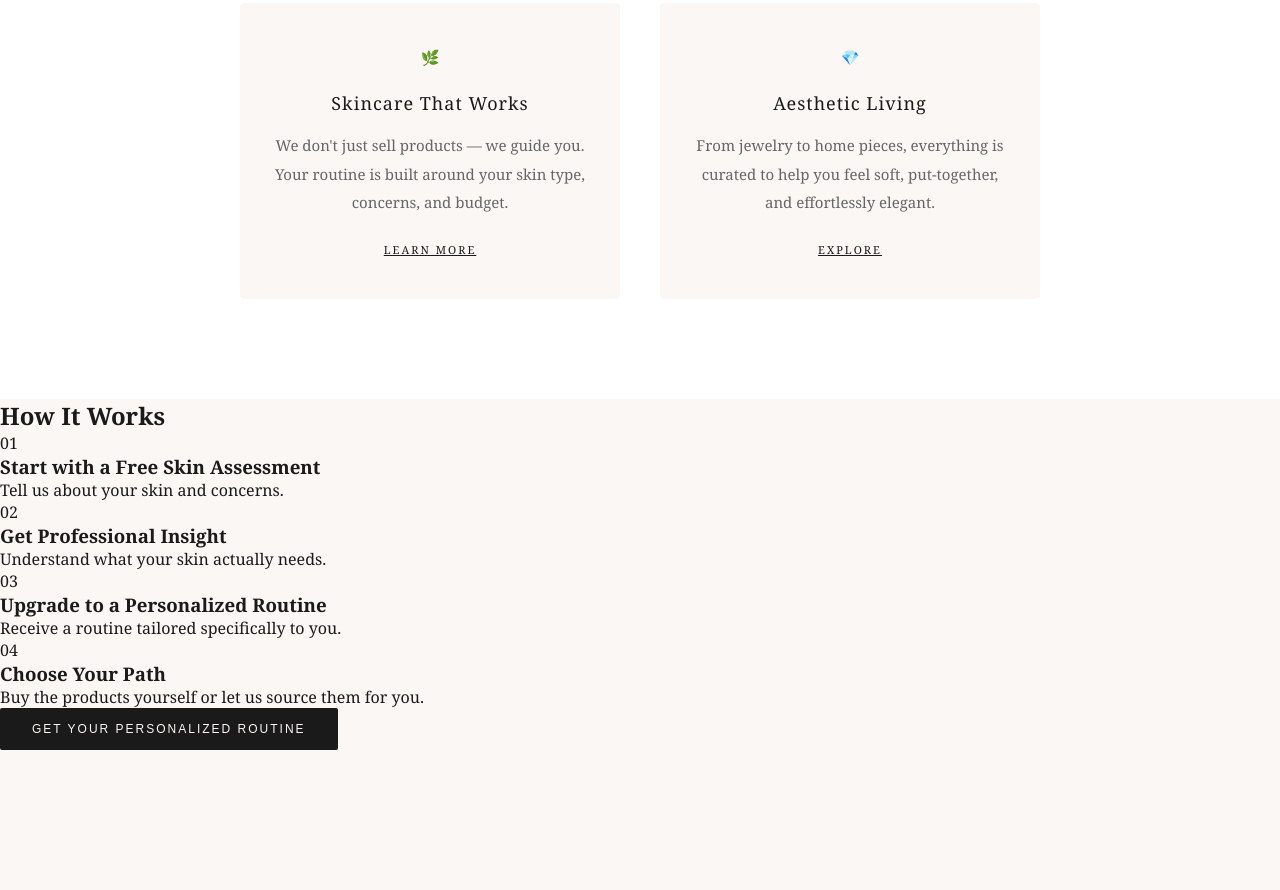
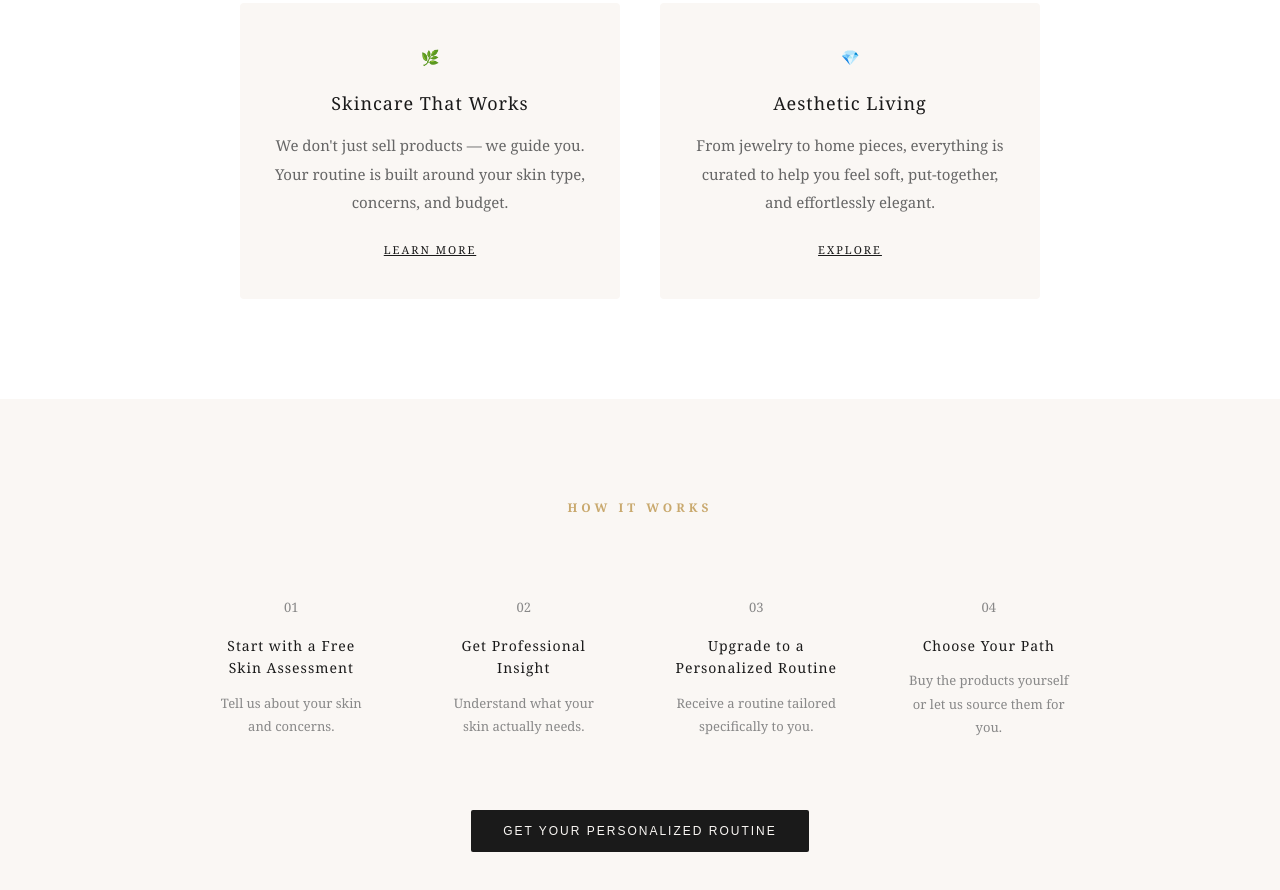
Before and after one commit to dwaays/ziaco, a plain HTML site: page index.html in a window 1280 px wide. Shown: the part 816-1706 px from the top of the page. Before the commit the page ends 1566 px from the top, so only its background shows below. Drawn offline with Linux system fonts and the light colour scheme.

Commit message:
Update style.css

```diff
--- a/style.css
+++ b/style.css
@@ -188,3 +188,56 @@ nav {
     grid-template-columns: 1fr;
   }
 }
+
+.how-it-works {
+  padding: 100px 40px;
+  text-align: center;
+  background-color: #faf7f4;
+}
+
+.how-it-works h2 {
+  font-size: 12px;
+  letter-spacing: 4px;
+  text-transform: uppercase;
+  color: #c9a96e;
+  margin-bottom: 60px;
+}
+
+.steps {
+  display: grid;
+  grid-template-columns: repeat(4, 1fr);
+  gap: 30px;
+  max-width: 900px;
+  margin: 0 auto 50px auto;
+}
+
+.step {
+  padding: 20px;
+}
+
+.step-number {
+  font-size: 36px;
+  color: #f2c4c4;
+  font-family: Georgia, serif;
+  margin-bottom: 16px;
+}
+
+.step h3 {
+  font-size: 14px;
+  font-weight: normal;
+  letter-spacing: 1px;
+  margin-bottom: 12px;
+  line-height: 1.6;
+}
+
+.step p {
+  font-size: 13px;
+  color: #888888;
+  line-height: 1.8;
+}
+
+@media (max-width: 768px) {
+  .steps {
+    grid-template-columns: repeat(2, 1fr);
+  }
+}
```
